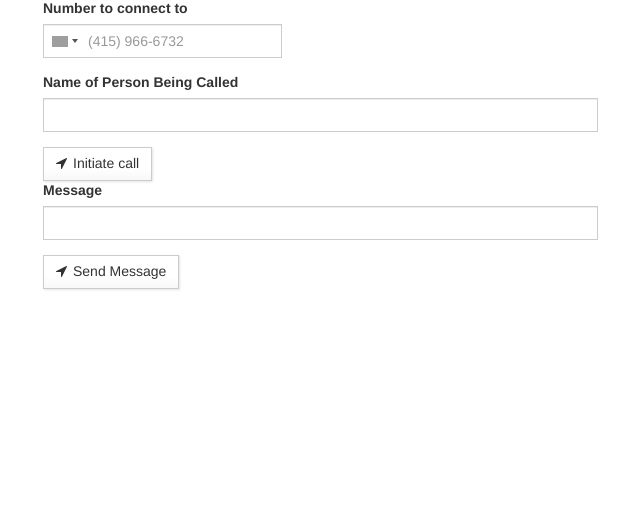
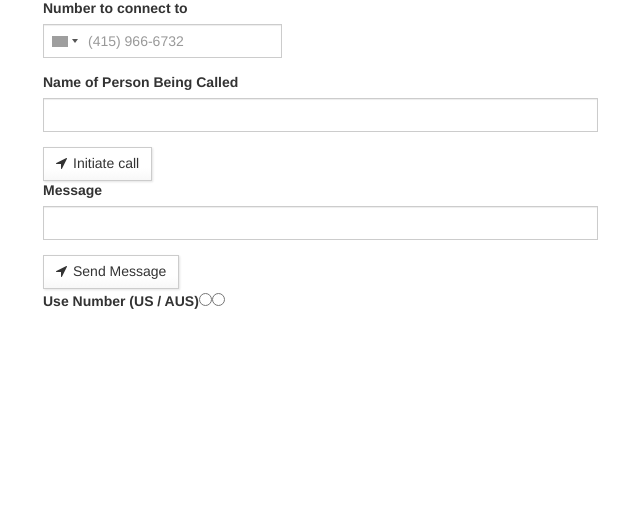
Before and after one commit to dylanedwardmoore/permanent-majority, a Node server app: page /api/twilio in a window 1280 px wide. Shown: the part 214-722 px from the top of the page, without its empty margins (27-667 px from the left). Run offline with Node 20, Linux system fonts and the light colour scheme; some libraries are stand-ins or nearby versions; grey boxes are pictures that could not be loaded.

Commit message:
may revert

```diff
--- a/views/api/twilio.pug
+++ b/views/api/twilio.pug
@@ -40,3 +40,7 @@ block content
         button.btn.btn-default(type='submit', name='action', value='message')
           i.fa.fa-location-arrow
           | Send Message
+        .form-group
+          label.control-label Use Number (US / AUS)
+          input(type='radio', name='use_phone_num', value='1')#US
+          input(type='radio', name='use_phone_num', value='2')#AUS
```
